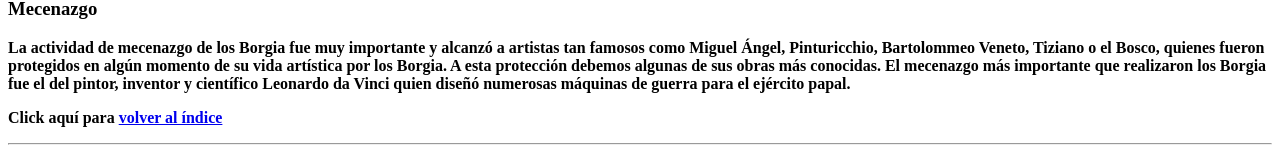
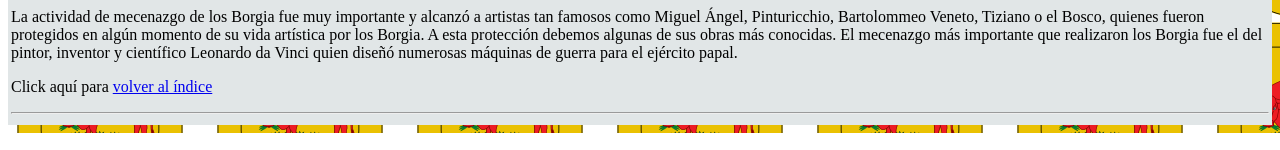
Before and after one commit to cris1314/seminario1_los_borjas, a plain HTML site: page index.html in a window 1280 px wide. Shown: the part 980-1130 px from the top of the page. Drawn offline with Linux system fonts and the light colour scheme.

Commit message:
Imagen de fondo

```diff
--- a/index.html
+++ b/index.html
@@ -2,7 +2,7 @@
 <head>
         <title>LOS BORGIAS</title>
 </head>
-<body>
+<body background="escudo.png">
     <b>
     <div id='blink' style="text-aling:center;">
    	 <span style="color:blue;font-size:52px">
@@ -13,7 +13,9 @@
         <br>
 
     </div>
-
+<table bgcolor=E1E6E7>
+<tr>
+   	<td>
     <p>La Casa de Borja (en italiano: Borgia), casa noble, con origen en el pueblo aragonés de Borja y establecida en Játiva, reino de Valencia, y posteriormente en Gandía, muy influyente durante el Renacimiento. Su nombre original es Borja, apellido aragonés procedente de su localidad de origen. La grafía fue italianizada para algunos de sus miembros que son conocidos como Borgia.</p>
 <br>
 <hr>
@@ -65,5 +67,8 @@
     <h3><a name="mecenazgo">Mecenazgo</a></h3>
   <p>La actividad de mecenazgo de los Borgia fue muy importante y alcanzó a artistas tan famosos como Miguel Ángel, Pinturicchio, Bartolommeo Veneto, Tiziano o el Bosco, quienes fueron protegidos en algún momento de su vida artística por los Borgia. A esta protección debemos algunas de sus obras más conocidas. El mecenazgo más importante que realizaron los Borgia fue el del pintor, inventor y científico Leonardo da Vinci quien diseñó numerosas máquinas de guerra para el ejército papal.</p>
   <p>Click aquí para <a href="#indice">volver al índice</a></p>
-<HR>
+<hr>
+        </td>
+</tr>
+</table>
     <script language="javascript">
```
Also changed, not shown: escudo.png (added).
